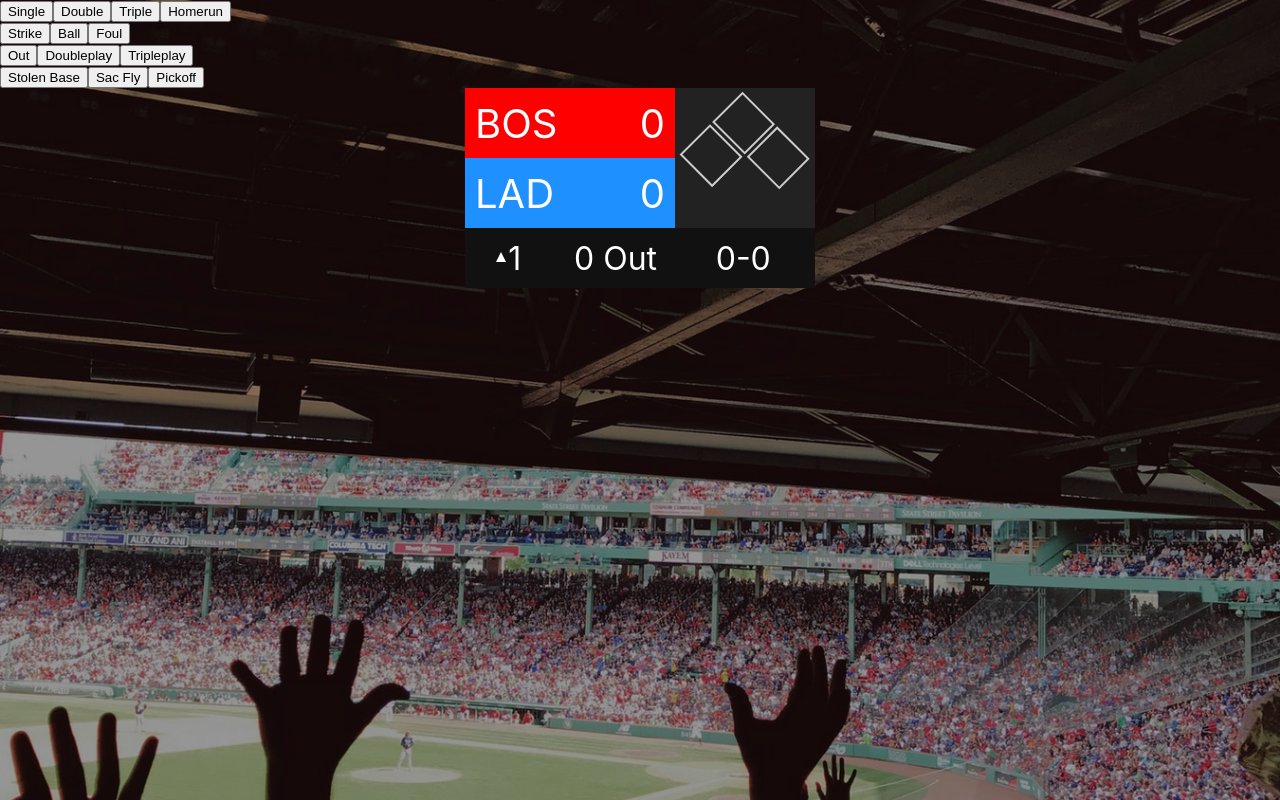
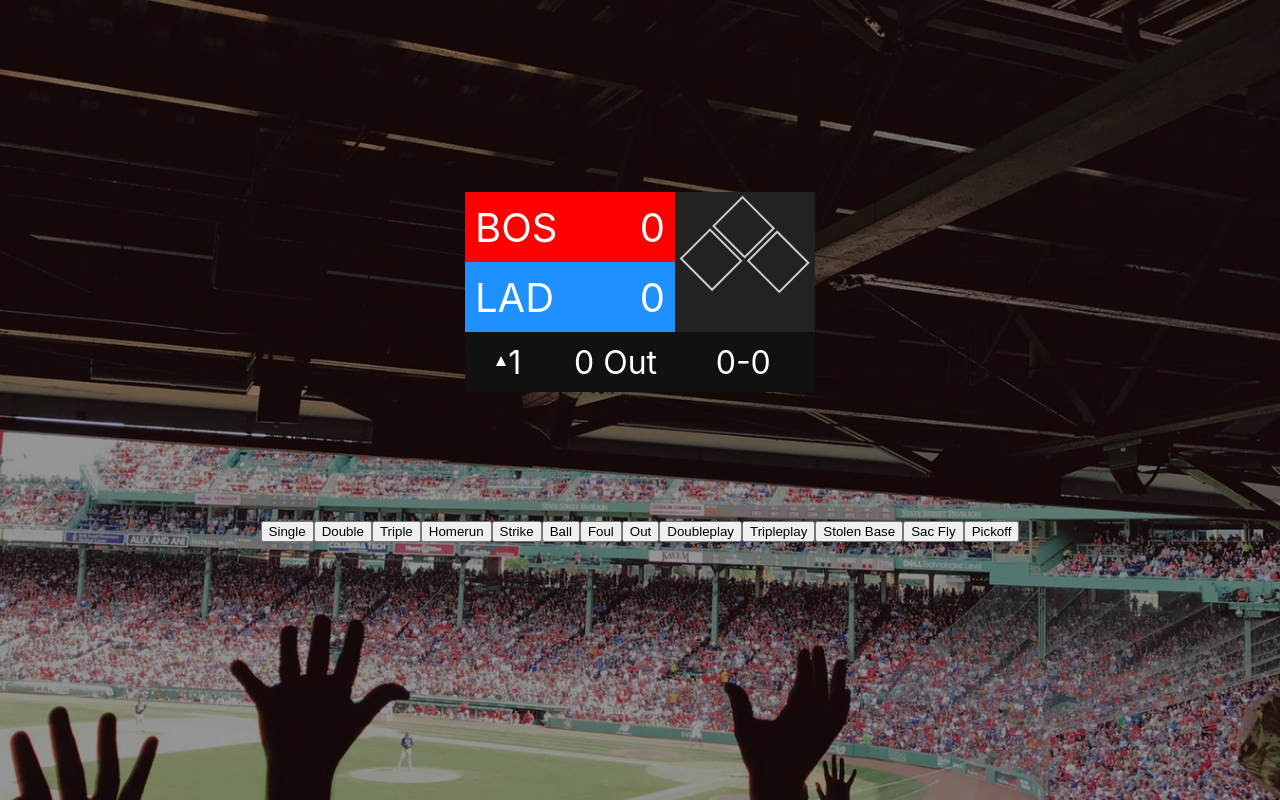
Before and after one commit to jw3739/baseball-scoreboard, a React (Create React App) app: page / in a window 1280 px wide. Built offline with nearby package versions, Linux system fonts and the light colour scheme.

Commit message:
very basic layout

```diff
--- a/src/components/BaseballEvents.js
+++ b/src/components/BaseballEvents.js
@@ -283,6 +283,20 @@
   render() {
     return (
       <div className="misc-container">
+        <div className='scoreboard-container'>
+              <Scoreboard
+              teamAScore={this.state.teamAScore}
+              teamBScore={this.state.teamBScore}
+              onFirst={this.state.onFirst}
+              onSecond={this.state.onSecond}
+              onThird={this.state.onThird}
+              outs={this.state.outs}
+              balls={this.state.balls}
+              strikes={this.state.strikes}
+              inning={this.state.inning}
+              bottomInning={this.state.bottomInning}
+              />
+          </div>
             <div className='buttons-container'>
               <div className='hits-container'>
                 <button onClick={this.handleSingle}>Single</button>
@@ -306,20 +320,6 @@
                 <button>Pickoff</button>
               </div>
           </div>
-        <div className='scoreboard-container'>
-            <Scoreboard
-            teamAScore={this.state.teamAScore}
-            teamBScore={this.state.teamBScore}
-            onFirst={this.state.onFirst}
-            onSecond={this.state.onSecond}
-            onThird={this.state.onThird}
-            outs={this.state.outs}
-            balls={this.state.balls}
-            strikes={this.state.strikes}
-            inning={this.state.inning}
-            bottomInning={this.state.bottomInning}
-            />
-        </div>
       </div>
     );
   }
--- a/src/index.css
+++ b/src/index.css
@@ -16,6 +16,8 @@
     monospace;
 }
 .scoreboard-container {
+  margin-top: 15%;
+  margin-bottom: 10%;
   display: flex;
   justify-content: center;
 }
@@ -130,3 +132,7 @@
 .hidden-arrow {
   display: none;
 }
+.buttons-container {
+  display: flex;
+  justify-content: center;
+}
```
Lines whose indentation alone changed are shown as unchanged.
